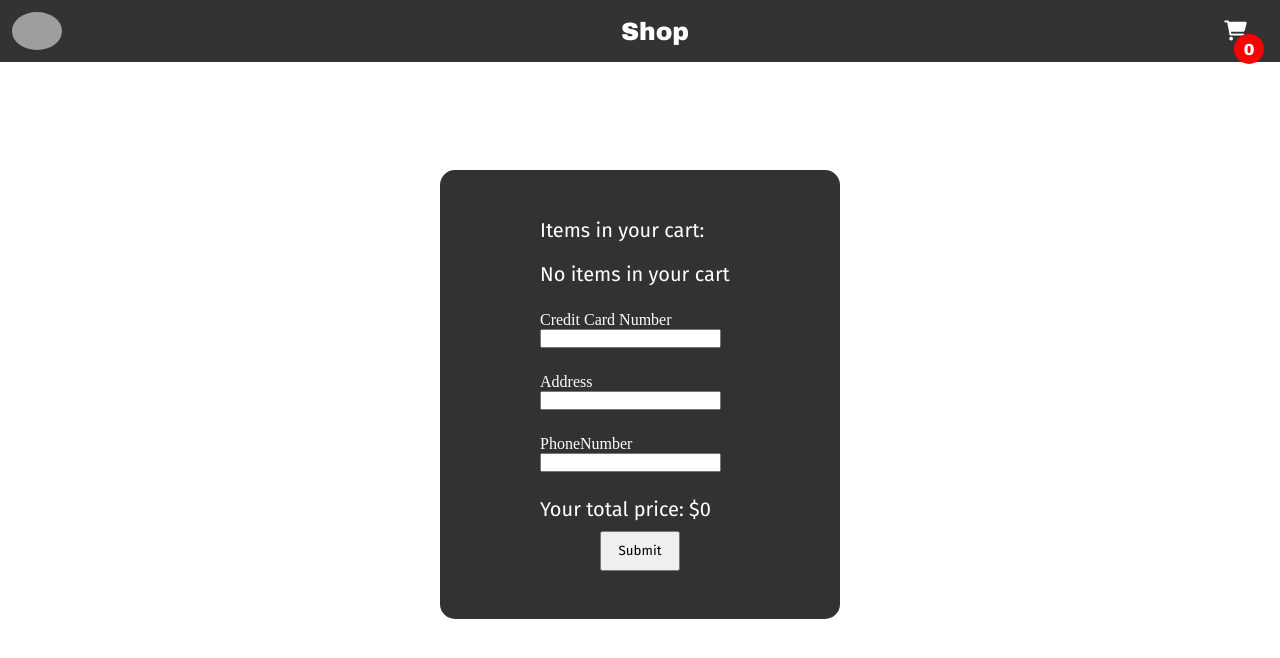
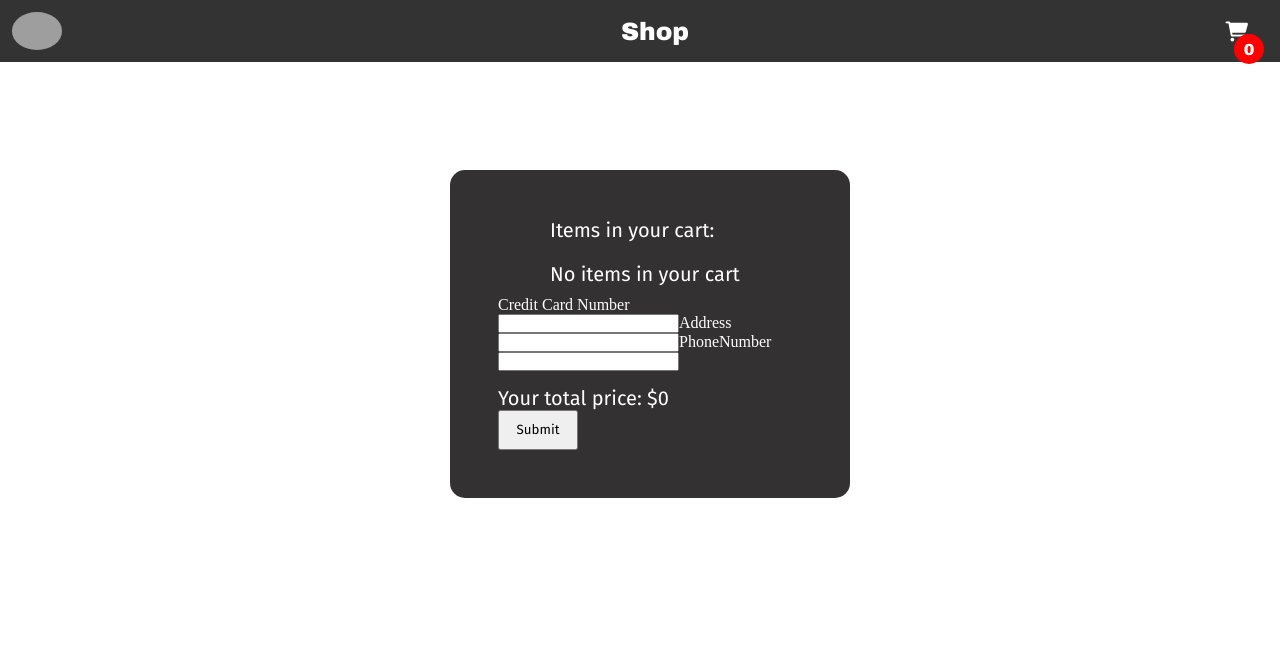
Before and after one commit to TimBjorkegren/TCG-Exchange, a React (Vite) app: page /checkout in a window 1280 px wide. Shown: the top 658 px of the page. Built offline with nearby package versions, Linux system fonts and the light colour scheme; grey boxes are pictures that could not be loaded.

Commit message:
made a form that saves orders

```diff
--- a/src/CheckOut.jsx
+++ b/src/CheckOut.jsx
@@ -5,6 +5,19 @@ import { useCart } from './CartManager';
 
 const CheckOut = () => {
 
+    function handleSumbit(e) {
+        e.preventDefault();
+
+        const form = e.target;
+        const formData = new FormData(form);
+
+        //fetch('/some-api', { method: form.method, body: formData });
+
+        const formJson = Object.fromEntries(formData.entries());
+        console.log(formJson);
+
+
+    }
     const { cartItems, totalAmountCalcFunction } = useCart();
     const [calcSum, setCalcSum] = useState(0);
 
@@ -28,7 +41,7 @@ const CheckOut = () => {
                         <p>No items in your cart</p>
                     )}
                 </div>
-
+                <form method='post' onSubmit={handleSumbit}>
                     <label>
                         Credit Card Number
                         <input name='creditcard' type='text'></input>
@@ -45,10 +58,12 @@ const CheckOut = () => {
                     <div className='totalsum'>
                         <p> Your total price: ${(calcSum)} </p>
                     </div>
+                    <button type='submit'>Submit</button>
+                </form>
 
-                <button type='submit'>Submit</button>
+
             </div>
-        </div>
+        </div >
     )
 }
 
--- a/src/styling/CheckOut.css
+++ b/src/styling/CheckOut.css
@@ -25,10 +25,15 @@
     width: 200px;
 }
 
+
 .CheckOutContainer .shopCart {
     display: flex;
     flex-direction: column;
     gap: 20px;
+}
+
+.CheckOutContainer .totalsum p {
+    width: 200px;
 }
 
 .CheckOutContainer li {
@@ -44,9 +49,10 @@
 .con {
     display: flex;
     justify-content: center;
+    margin-left: 20px;
 }
 
-button {
+.CheckOutContainer button {
     text-decoration: none;
     width: 80px;
     height: 40px;
```
Lines whose indentation alone changed are shown as unchanged.
